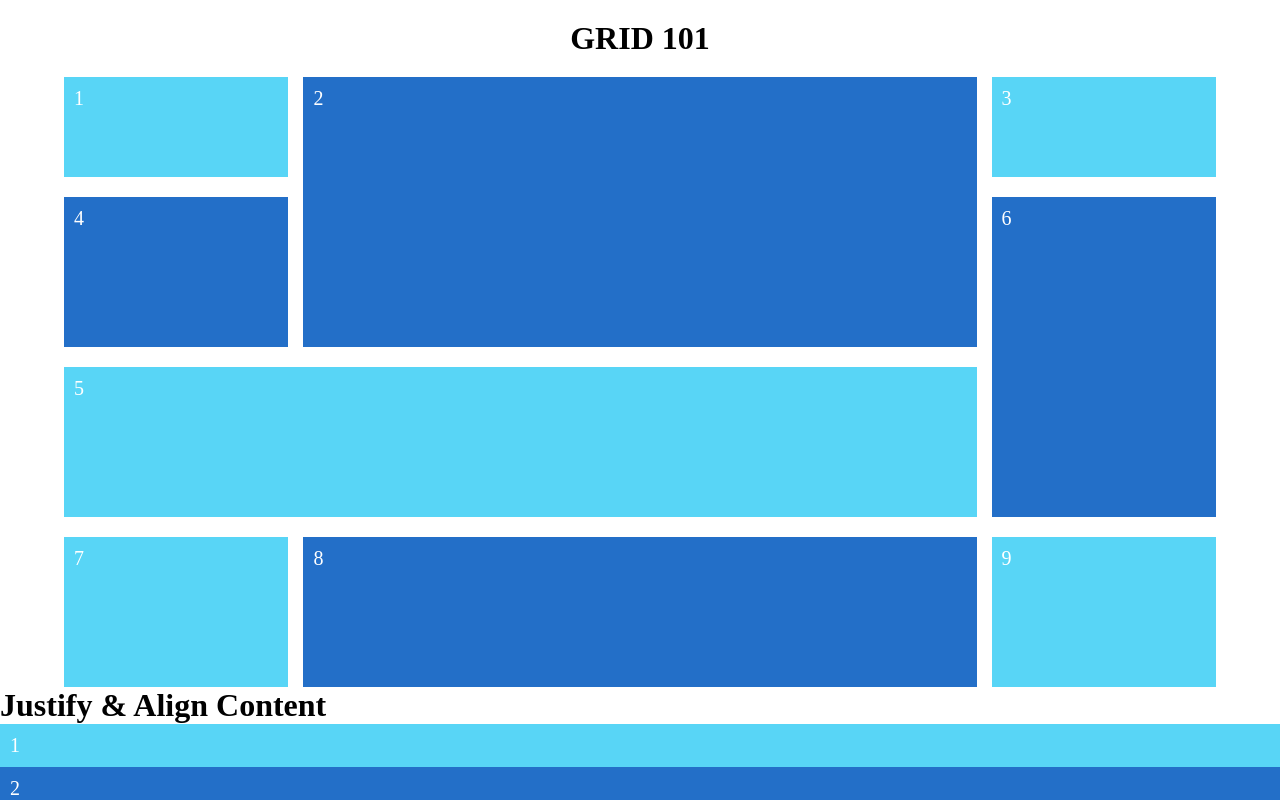
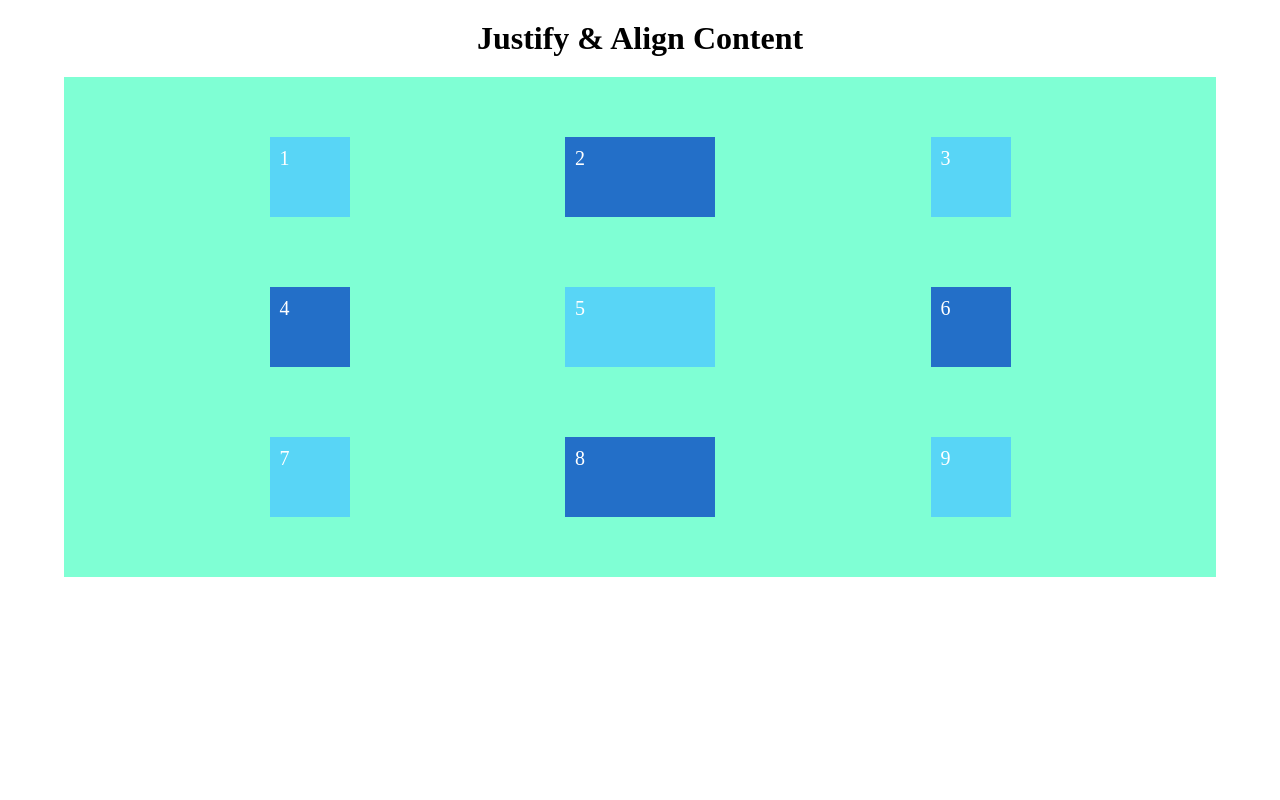
Before and after one commit to dimtriv/jc11-frontend, a plain HTML site: page grid/grid.html in a window 1280 px wide. Shown: the top 800 px of the page. Drawn offline with Linux system fonts and the light colour scheme.

Commit message:
hire me, senpai

```diff
--- a/grid/grid.css
+++ b/grid/grid.css
@@ -4,6 +4,11 @@
     box-sizing: border-box;
     margin : 0;
     padding : 0
+}
+
+h1.head{
+    text-align: center;
+    margin: 20px
 }
 
 .first-container{
@@ -81,3 +86,24 @@
 }
 
 /* JUSTIFY & ALIGN CONTENT */
+.second-container{
+    display: grid;
+    width: 90%;
+    height: 500px;
+    margin: 0 auto;
+    background-color: aquamarine;
+    margin-bottom: 100px;
+
+    grid-template-columns: 80px 150px 80px;
+    grid-auto-rows: 80px;
+    gap: 10px;
+
+
+    /* justify-contet : HORIZONTAL */
+    /* justify-content : start | end | center | space-around | space-between | space-evenly */
+    justify-content: space-evenly;
+
+    /* align-content : VERTICAL */
+    /* justify-content : start | end | center | space-around | space-between | space-evenly */
+    align-content: space-evenly;
+}
--- a/grid/grid.html
+++ b/grid/grid.html
@@ -7,7 +7,7 @@
     <link rel="stylesheet" href="./grid.css">
 </head>
 <body>
-    <h1 style="text-align: center; margin: 20px;">GRID 101</h1>
+    <!-- <h1 style="text-align: center; margin: 20px;">GRID 101</h1>
 
     <div class="first-container">
         <div class="item">1</div>
@@ -19,12 +19,12 @@
         <div class="item">7</div>
         <div class="item">8</div>
         <div class="item">9</div>
-    </div>
+    </div> -->
 
 
     <h1 class="head">Justify & Align Content</h1>
 
-    <div class="content-container">
+    <div class="second-container">
         <div class="item">1</div>
         <div class="item">2</div>
         <div class="item">3</div>
```
Also changed, not shown: hire.css (added, +9 -0 lines), hire.html (added).
